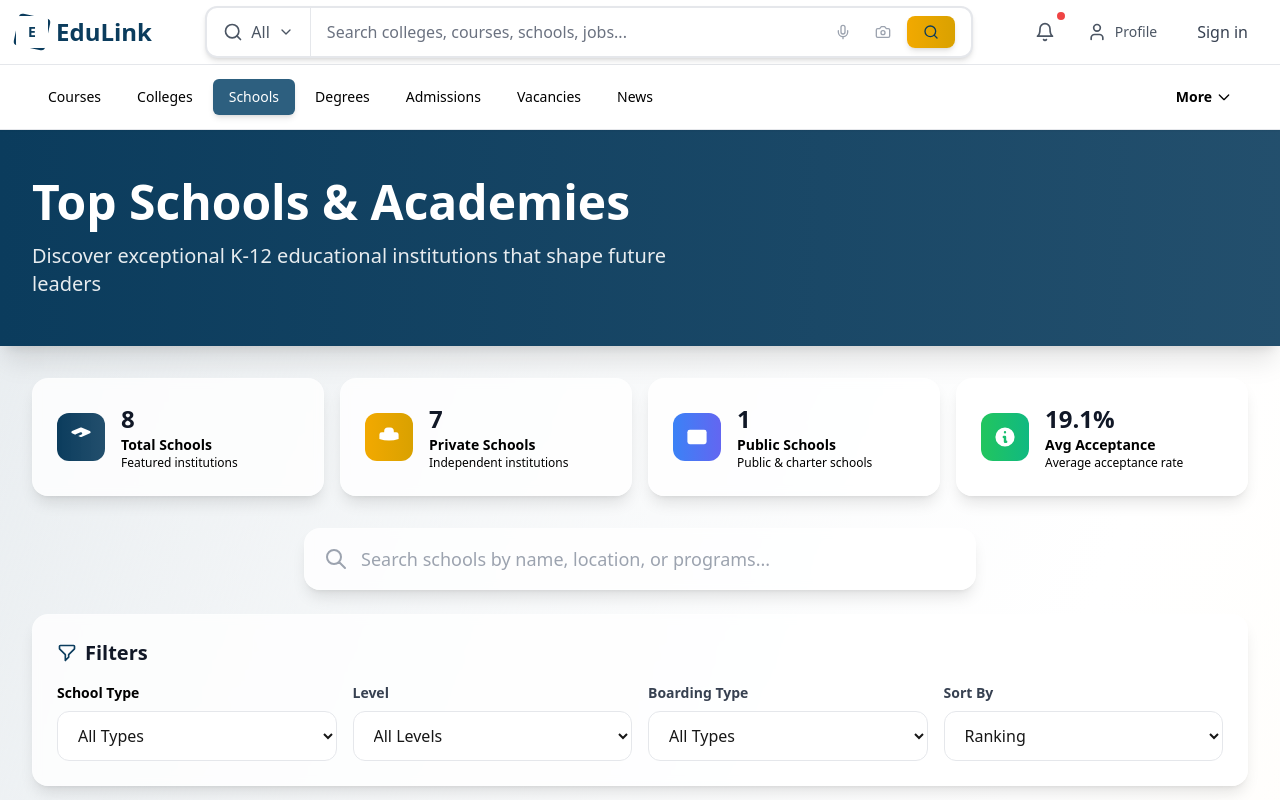
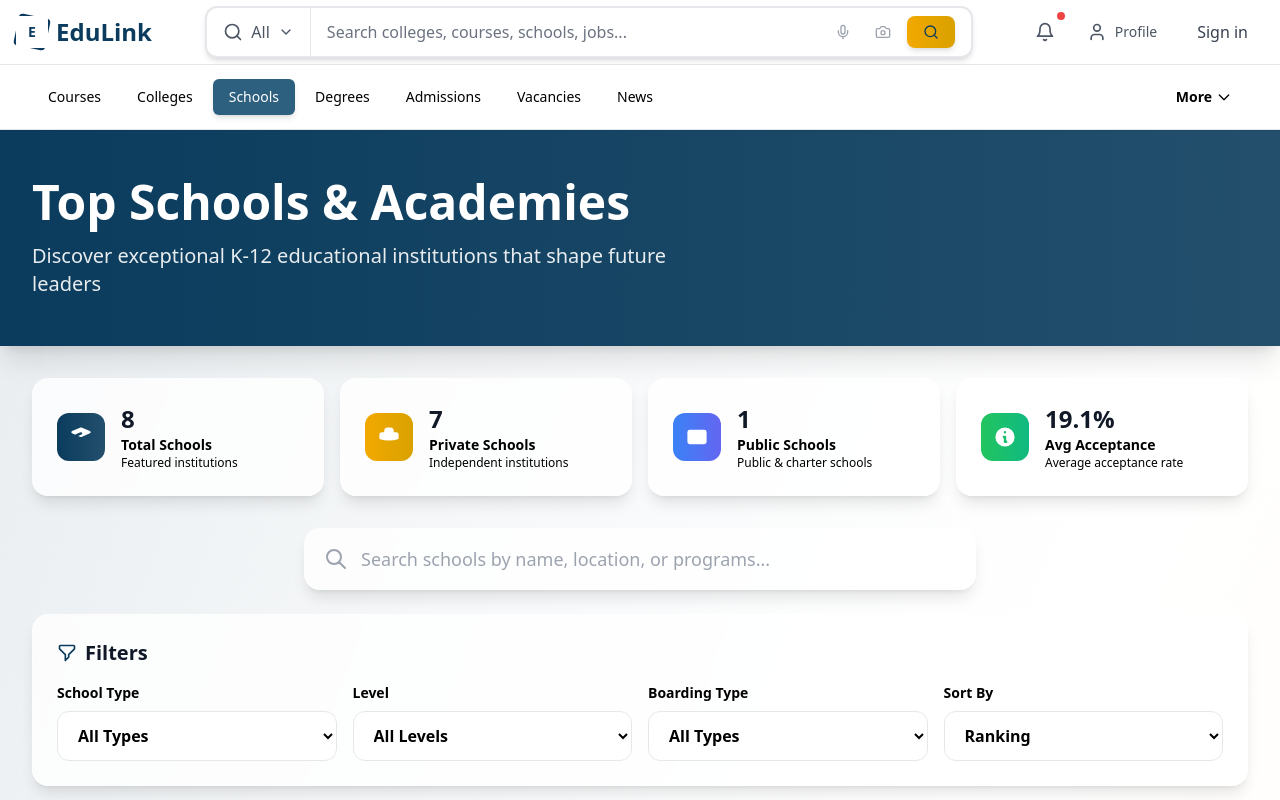
Before and after one commit to Suraj24-stack/edusanjal, a Next.js app: page /schools in a window 1280 px wide. Shown: the top 800 px of the page. Built offline with nearby package versions, Linux system fonts and the light colour scheme.

Commit message:
updated School Page fonts color

```diff
--- a/src/app/schools/page.js
+++ b/src/app/schools/page.js
@@ -188,7 +188,7 @@ const SchoolCard = ({ school, onApply }) => {
         </div>
         <div className="absolute top-3 left-3 flex items-center space-x-2">
           <span className={`inline-flex items-center px-2 py-1 rounded-full text-xs font-semibold bg-white/90 backdrop-blur-sm ${school.type === 'Private' ? 'text-[#0B3C5D]' :
-              school.type === 'Public' ? 'text-green-800' : 'text-purple-800'
+            school.type === 'Public' ? 'text-green-800' : 'text-purple-800'
             }`}>
             {getTypeIcon(school.type)}
             <span className="ml-1">{school.type}</span>
@@ -304,7 +304,7 @@ const FilterSection = ({ filters, onFilterChange, isOpen, toggleOpen }) => {
             <select
               value={filters.type}
               onChange={(e) => onFilterChange({ ...filters, type: e.target.value })}
-              className="w-full px-4 py-3 bg-white border border-gray-200 rounded-xl focus:outline-none focus:ring-2 focus:ring-[#F2A900] focus:border-transparent transition-all duration-200"
+              className="w-full px-4 py-3 bg-white text-black font-bold border border-gray-200 rounded-xl focus:outline-none focus:ring-2 focus:ring-[#F2A900] focus:border-transparent transition-all duration-200"
             >
               <option value="">All Types</option>
               <option value="Private">Private</option>
@@ -314,11 +314,11 @@ const FilterSection = ({ filters, onFilterChange, isOpen, toggleOpen }) => {
           </div>
 
           <div className="space-y-2">
-            <label className="block text-sm font-semibold text-gray-700">Level</label>
+            <label className="block text-sm font-bold text-black">Level</label>
             <select
               value={filters.level}
               onChange={(e) => onFilterChange({ ...filters, level: e.target.value })}
-              className="w-full px-4 py-3 bg-white border border-gray-200 rounded-xl focus:outline-none focus:ring-2 focus:ring-[#F2A900] focus:border-transparent transition-all duration-200"
+              className="w-full px-4 py-3 bg-white text-black font-bold border border-gray-200 rounded-xl focus:outline-none focus:ring-2 focus:ring-[#F2A900] focus:border-transparent transition-all duration-200"
             >
               <option value="">All Levels</option>
               <option value="K-12">K-12</option>
@@ -328,11 +328,11 @@ const FilterSection = ({ filters, onFilterChange, isOpen, toggleOpen }) => {
           </div>
 
           <div className="space-y-2">
-            <label className="block text-sm font-semibold text-gray-700">Boarding Type</label>
+            <label className="block text-sm font-bold text-black">Boarding Type</label>
             <select
               value={filters.boardingType}
               onChange={(e) => onFilterChange({ ...filters, boardingType: e.target.value })}
-              className="w-full px-4 py-3 bg-white border border-gray-200 rounded-xl focus:outline-none focus:ring-2 focus:ring-[#F2A900] focus:border-transparent transition-all duration-200"
+              className="w-full px-4 py-3 bg-white text-black font-bold border border-gray-200 rounded-xl focus:outline-none focus:ring-2 focus:ring-[#F2A900] focus:border-transparent transition-all duration-200"
             >
               <option value="">All Types</option>
               <option value="Boarding & Day">Boarding & Day</option>
@@ -342,11 +342,11 @@ const FilterSection = ({ filters, onFilterChange, isOpen, toggleOpen }) => {
           </div>
 
           <div className="space-y-2">
-            <label className="block text-sm font-semibold text-gray-700">Sort By</label>
+            <label className="block text-sm font-bold text-black">Sort By</label>
             <select
               value={filters.sortBy}
               onChange={(e) => onFilterChange({ ...filters, sortBy: e.target.value })}
-              className="w-full px-4 py-3 bg-white border border-gray-200 rounded-xl focus:outline-none focus:ring-2 focus:ring-[#F2A900] focus:border-transparent transition-all duration-200"
+              className="w-full px-4 py-3 bg-white text-black font-bold border border-gray-200 rounded-xl focus:outline-none focus:ring-2 focus:ring-[#F2A900] focus:border-transparent transition-all duration-200"
             >
               <option value="ranking">Ranking</option>
               <option value="name">Name</option>
```
